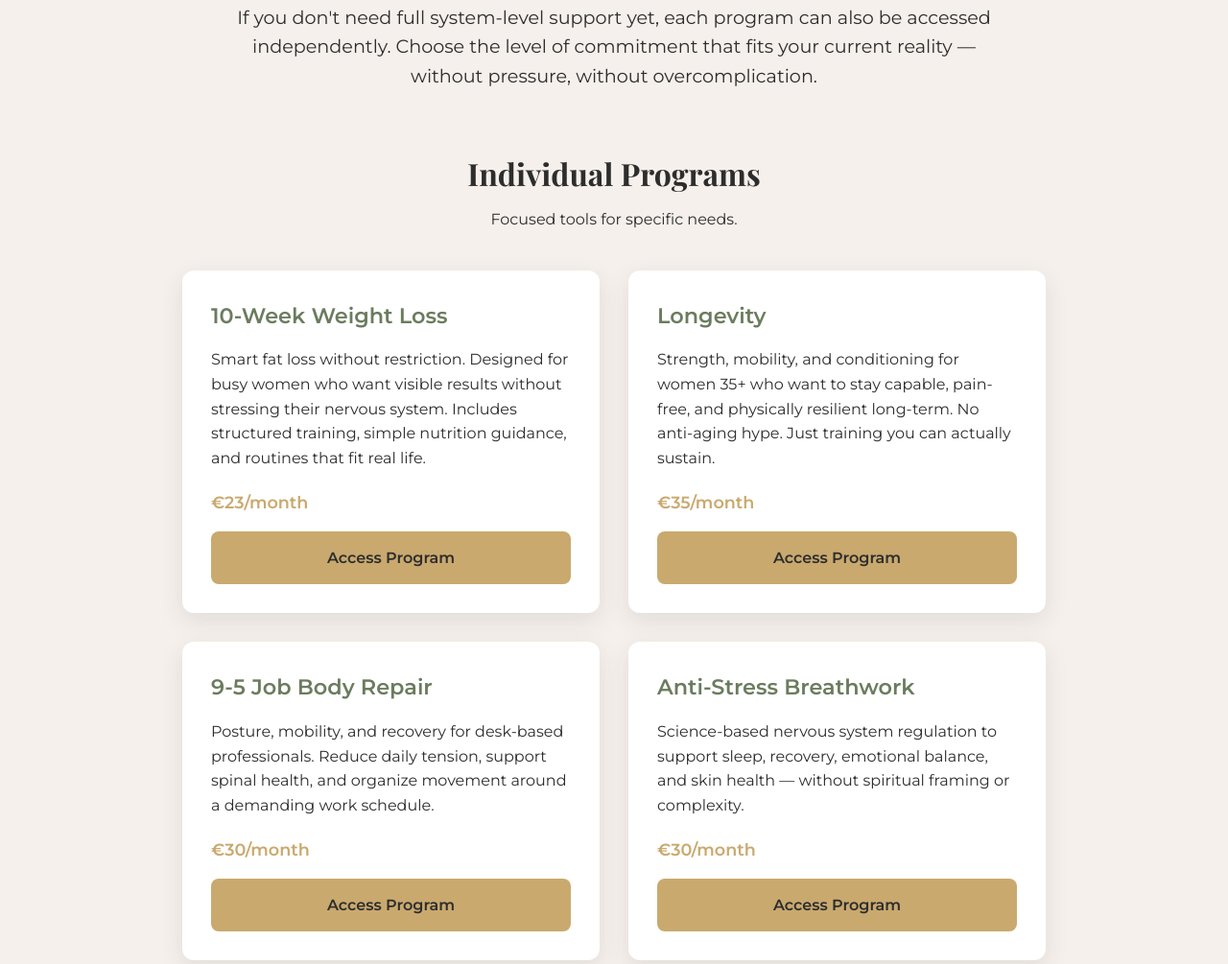
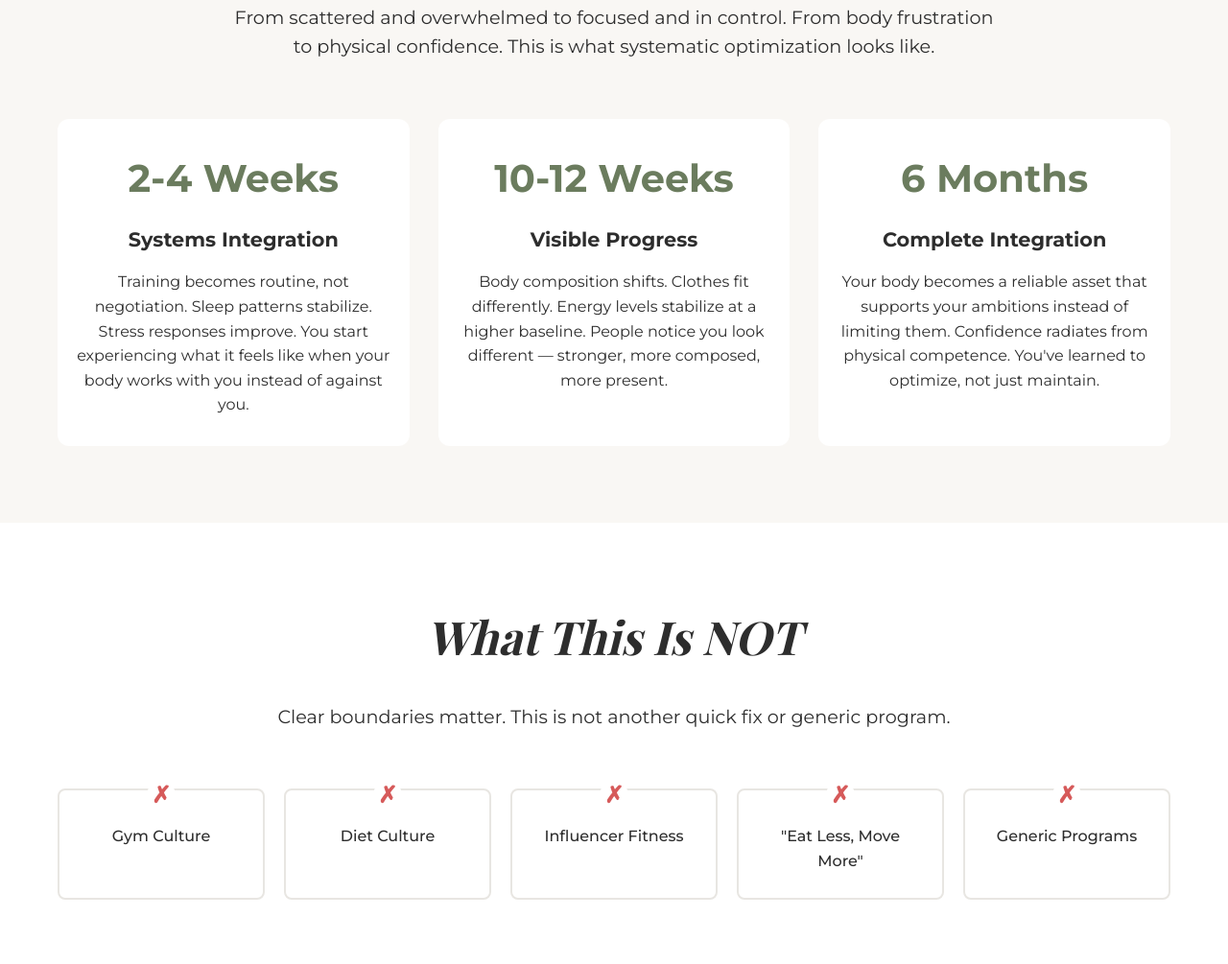
Before and after one commit to Tiklgra/peak-body, a plain HTML site: page peakbody/index.html in a window 1280 px wide. Shown: the part 6650-7655 px from the top of the page at 96% size. Drawn offline with nearby package versions, Linux system fonts and the light colour scheme; a web font is replaced by a local one.

Commit message:
Remove Individual Programs section - high-ticket only

```diff
--- a/peakbody/index.html
+++ b/peakbody/index.html
@@ -1532,59 +1532,7 @@
         </div>
     </section>
 
-    <!-- Individual Programs -->
-    <section class="section pearl" id="programs">
-        <div class="container">
-            <h2>One System. Multiple Ways to Work With&nbsp;It.</h2>
-            <p class="section-intro">If you don't need full system-level support yet, each program can also be accessed independently. Choose the level of commitment that fits your current reality — without pressure, without overcomplication.</p>
-
-            <h3 style="text-align: center; margin-top: 50px; margin-bottom: 10px;">Individual Programs</h3>
-            <p class="section-intro" style="margin-bottom: 40px; font-size: 1rem;">Focused tools for specific needs.</p>
-
-            <div class="individual-programs-grid" style="display: grid; grid-template-columns: repeat(2, 1fr); gap: 30px; max-width: 900px; margin: 0 auto;">
-                <div class="program-card" style="display: flex; flex-direction: column; justify-content: space-between;">
-                    <div>
-                        <h4>10-Week Weight Loss</h4>
-                        <p>Smart fat loss without restriction. Designed for busy women who want visible results without stressing their nervous system. Includes structured training, simple nutrition guidance, and routines that fit real life.</p>
-                    </div>
-                    <div>
-                        <div class="program-price">€23/month</div>
-                        <a href="https://buy.stripe.com/fZe8Al4RW9ERbdK7su" class="btn btn-primary" style="width: 100%;">Access Program</a>
-                    </div>
-                </div>
-                <div class="program-card" style="display: flex; flex-direction: column; justify-content: space-between;">
-                    <div>
-                        <h4>Longevity</h4>
-                        <p>Strength, mobility, and conditioning for women 35+ who want to stay capable, pain-free, and physically resilient long-term. No anti-aging hype. Just training you can actually sustain.</p>
-                    </div>
-                    <div>
-                        <div class="program-price">€35/month</div>
-                        <a href="https://buy.stripe.com/fZe8Al4RW9ERbdK7su" class="btn btn-primary" style="width: 100%;">Access Program</a>
-                    </div>
-                </div>
-                <div class="program-card" style="display: flex; flex-direction: column; justify-content: space-between;">
-                    <div>
-                        <h4>9-5 Job Body Repair</h4>
-                        <p>Posture, mobility, and recovery for desk-based professionals. Reduce daily tension, support spinal health, and organize movement around a demanding work schedule.</p>
-                    </div>
-                    <div>
-                        <div class="program-price">€30/month</div>
-                        <a href="https://buy.stripe.com/fZe8Al4RW9ERbdK7su" class="btn btn-primary" style="width: 100%;">Access Program</a>
-                    </div>
-                </div>
-                <div class="program-card" style="display: flex; flex-direction: column; justify-content: space-between;">
-                    <div>
-                        <h4>Anti-Stress Breathwork</h4>
-                        <p>Science-based nervous system regulation to support sleep, recovery, emotional balance, and skin health — without spiritual framing or complexity.</p>
-                    </div>
-                    <div>
-                        <div class="program-price">€30/month</div>
-                        <a href="https://buy.stripe.com/fZe8Al4RW9ERbdK7su" class="btn btn-primary" style="width: 100%;">Access Program</a>
-                    </div>
-                </div>
-            </div>
-        </div>
-    </section>
+    <!-- Individual Programs section removed - high-ticket only -->
 
     <!-- Transformation Timeline -->
     <section class="section light" id="timeline">
```
